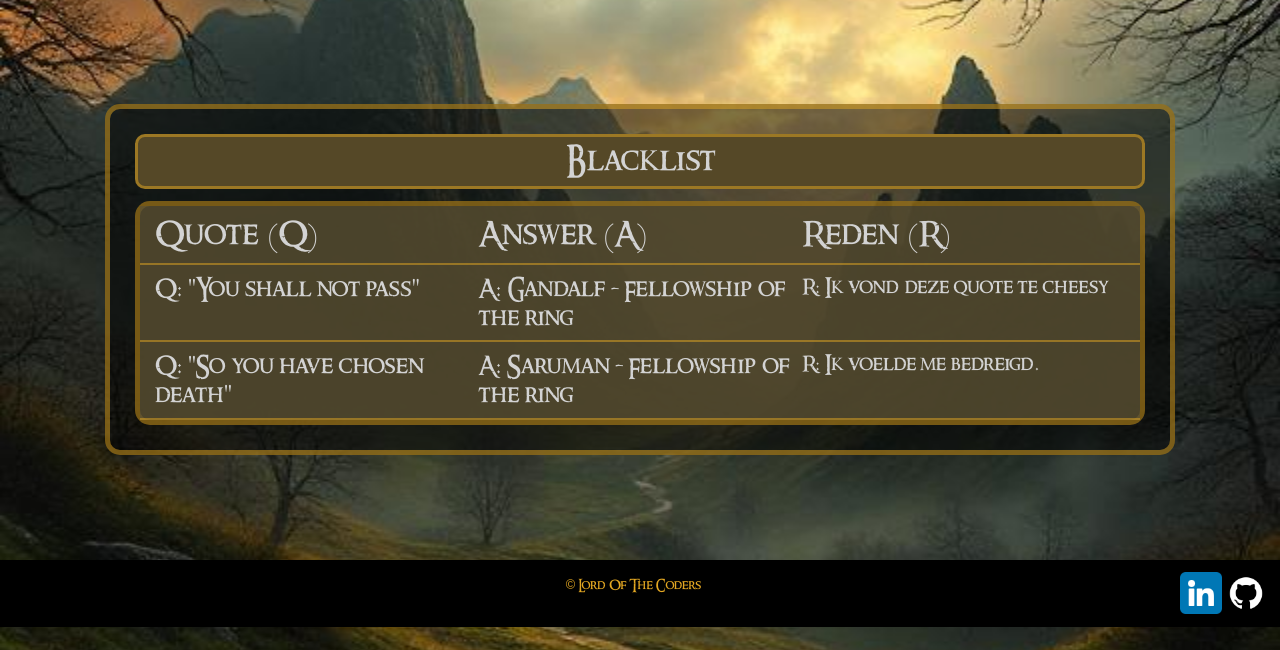
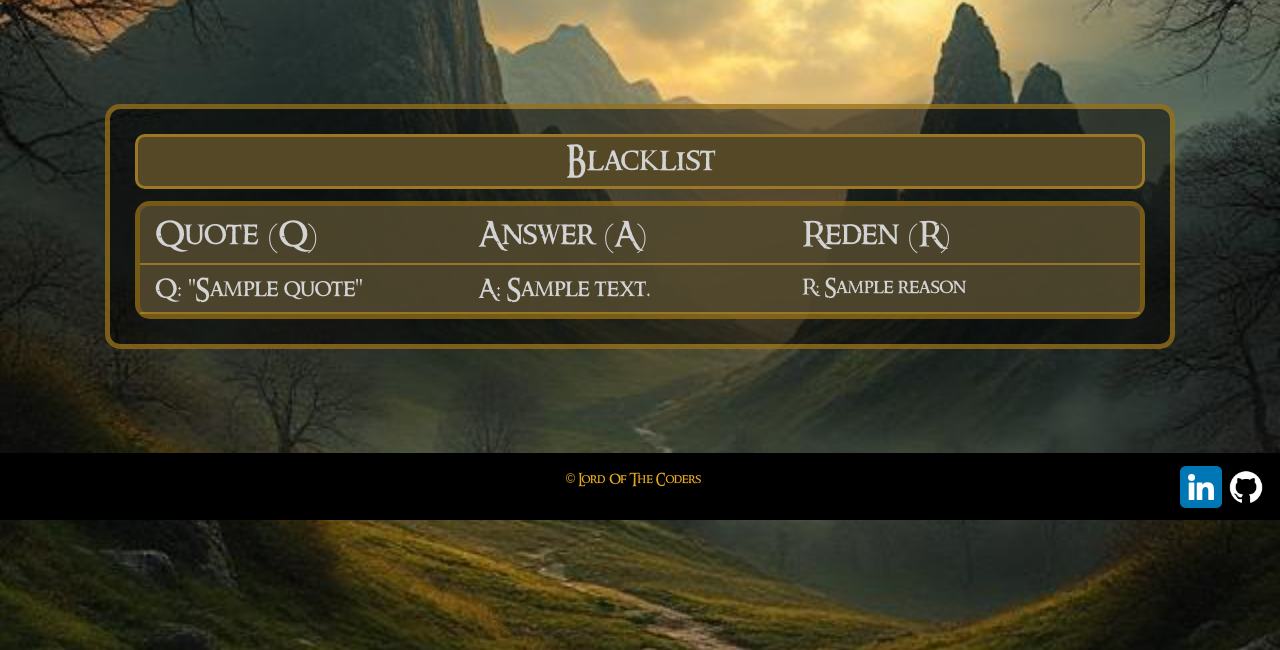
Before and after one commit to ExanFabry/LordOfTheCodersProject, a Node server app: template views/blacklist.ejs in a window 1280 px wide. Shown: the part 112-762 px from the top of the page. Run offline with Node 20, Linux system fonts and the light colour scheme; the template is opened without the code that fills it: most values are stand-ins (such as "Sample title", 1, 10 or a date in 2020); some libraries are stand-ins or nearby versions.

Commit message:
blacklistarray gemaakt

```diff
--- a/routers/blacklist.ts
+++ b/routers/blacklist.ts
@@ -13,8 +13,8 @@ export default function blacklistRouter() {
     router.post("/", async (req,res)=>{
         let quote: string = req.body.quote;
         let answer: string = req.body.answer;
-        let result: string = req.body.result;
-
+        let reason: string = req.body.reason;
+        let blacklistArray: string[] = req.body.blacklistArray;
 
     })
     return router;
--- a/views/blacklist.ejs
+++ b/views/blacklist.ejs
@@ -36,17 +36,26 @@
             <h2>Answer (A)</h2>
             <h2>Reden (R)</h2>
           </article>
+         <% for (let i = 0; i < blacklistArray.length; i++) {
 
+            const quote = blacklistArray[i].quote;
+            const answer = blacklistArray[i].answer;
+            const reason = blacklistArray[i].reason;
+          %>
           <article class="listkader">
-            <h4>Q: "You shall not pass"</h4>
-            <h4>A: Gandalf - Fellowship of the ring</h4>
-            <h5>R: Ik vond deze quote te cheesy</h5>
+            <h4>Q: "<%= quote %>"</h4>
+            <h4>A: <%= answer %></h4>
+            <h5>R: <%= reason %></h5>
           </article>
+          <%  }  %>
+          <% if (blacklistArray.length === 0) { %>
           <article class="listkader">
-            <h4>Q: "So you have chosen death"</h4>
-            <h4>A: Saruman - Fellowship of the ring</h4>
-            <h5>R: Ik voelde me bedreigd.</h5>
+            <h4>Er zijn momenteel geen quotes in de blacklist.</h4>
           </article>
+          <%
+
+         } %>
+
         </section>
       </section>
     </main>
```
